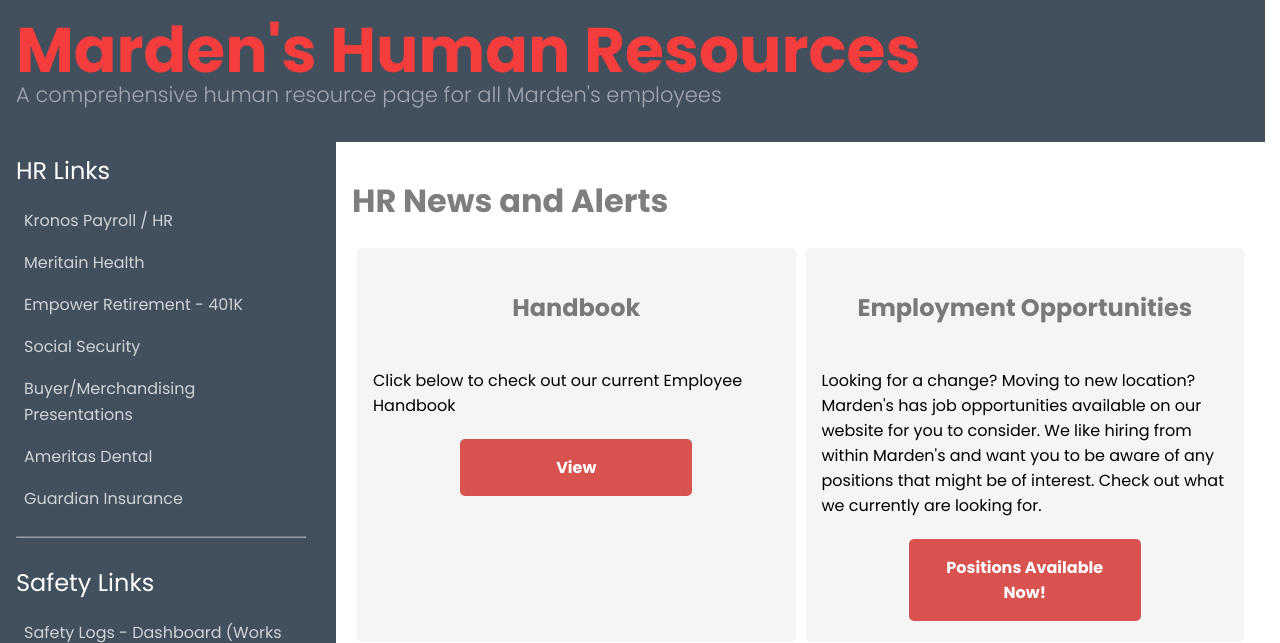
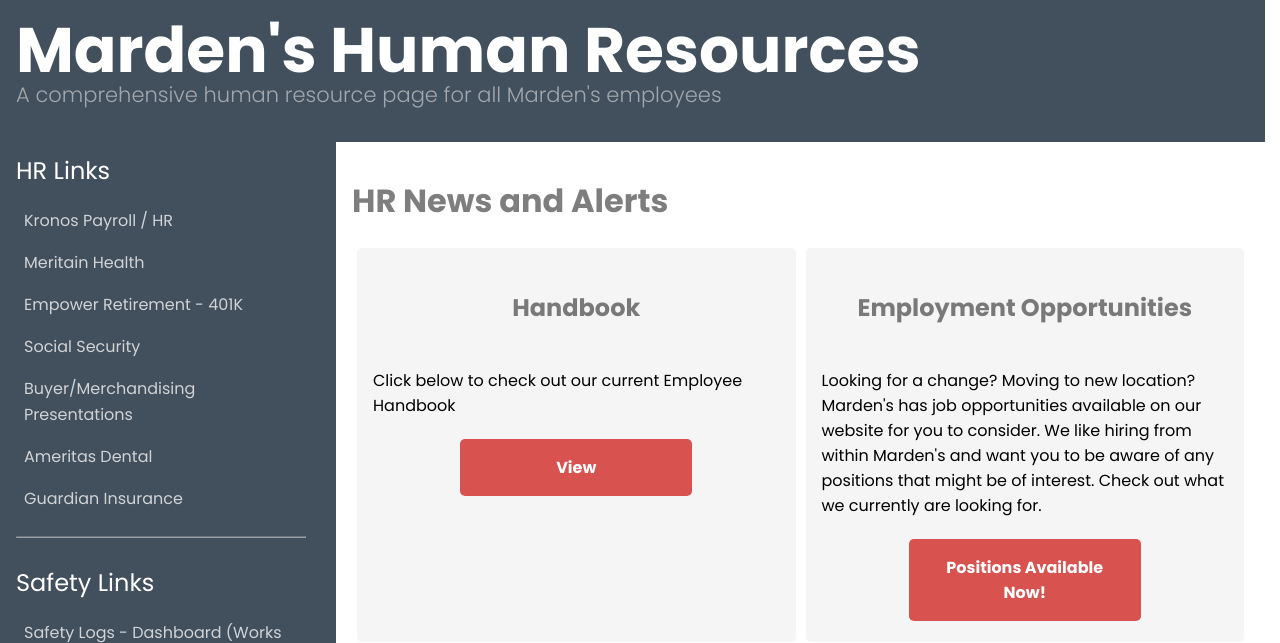
Before and after one commit to Drew-Chase/Mardens-HR, a PHP site: page / in a window 1280 px wide. Shown: the top 643 px of the page. Run offline with PHP 8.4, Linux system fonts and the light colour scheme; some libraries are stand-ins or nearby versions.

Commit message:
Change header font color to white
The header font color in the 'skirting.css' and 'skirting.min.css' files has been modified. Previously, it was a specific hue of red, but it has now been changed to a more contrast-friendly white.

```diff
--- a/assets/css/skirting.css
+++ b/assets/css/skirting.css
@@ -6,7 +6,8 @@
     font-size: 3.9375rem;
     margin: 0;
     line-height: 4.3125rem;
-    color: hsl(0, 90%, 60%, 1);
+    /*color: hsl(0, 90%, 60%, 1);*/
+    color: white;
 }
 
 header p.subtitle {
--- a/assets/css/skirting.min.css
+++ b/assets/css/skirting.min.css
@@ -1 +1 @@
-header{padding:1rem}header h1{font-size:3.9375rem;margin:0;line-height:4.3125rem;color:hsl(0,90%,60%,1)}header p.subtitle{font-size:1.3125rem;line-height:1.25rem;font-weight:300;opacity:.5;margin-top:0}footer{padding:1rem 1rem 1rem 3.75rem;color:rgba(255,255,255,.5)}footer p#copy{margin:auto}
+header{padding:1rem}header h1{font-size:3.9375rem;margin:0;line-height:4.3125rem;color:#fff}header p.subtitle{font-size:1.3125rem;line-height:1.25rem;font-weight:300;opacity:.5;margin-top:0}footer{padding:1rem 1rem 1rem 3.75rem;color:rgba(255,255,255,.5)}footer p#copy{margin:auto}
```
